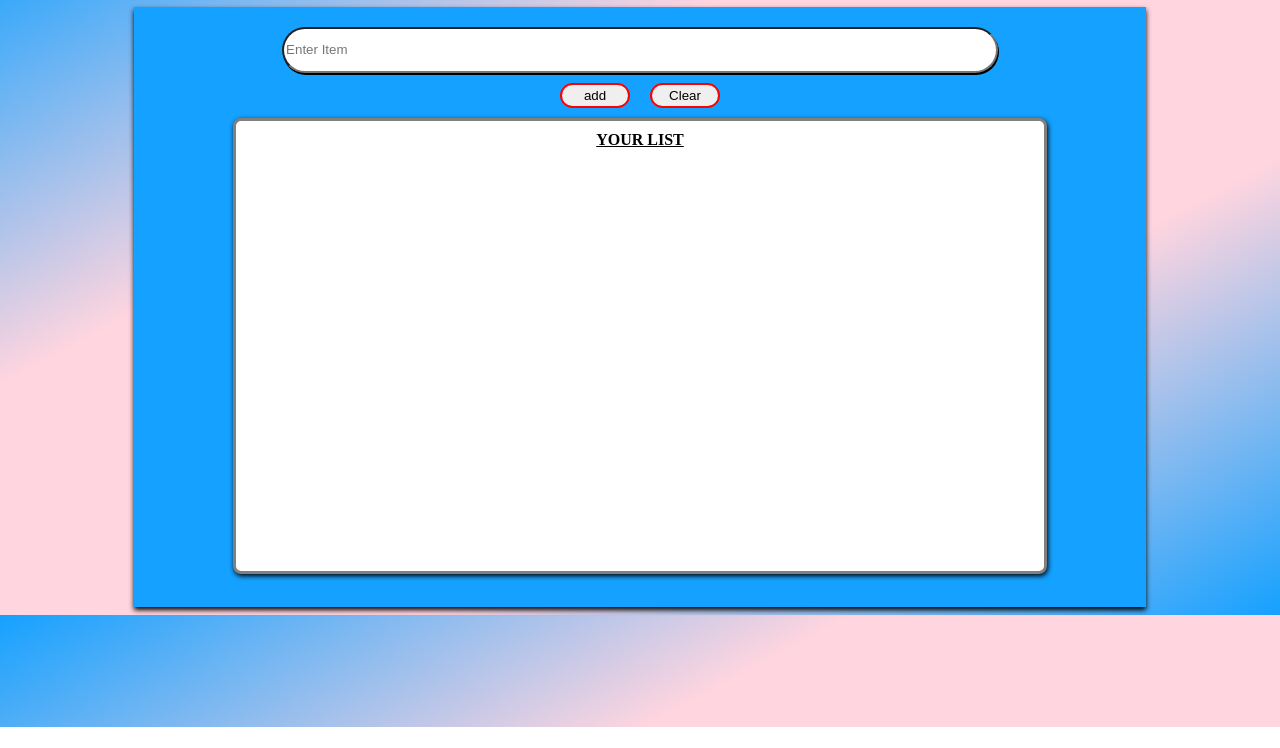
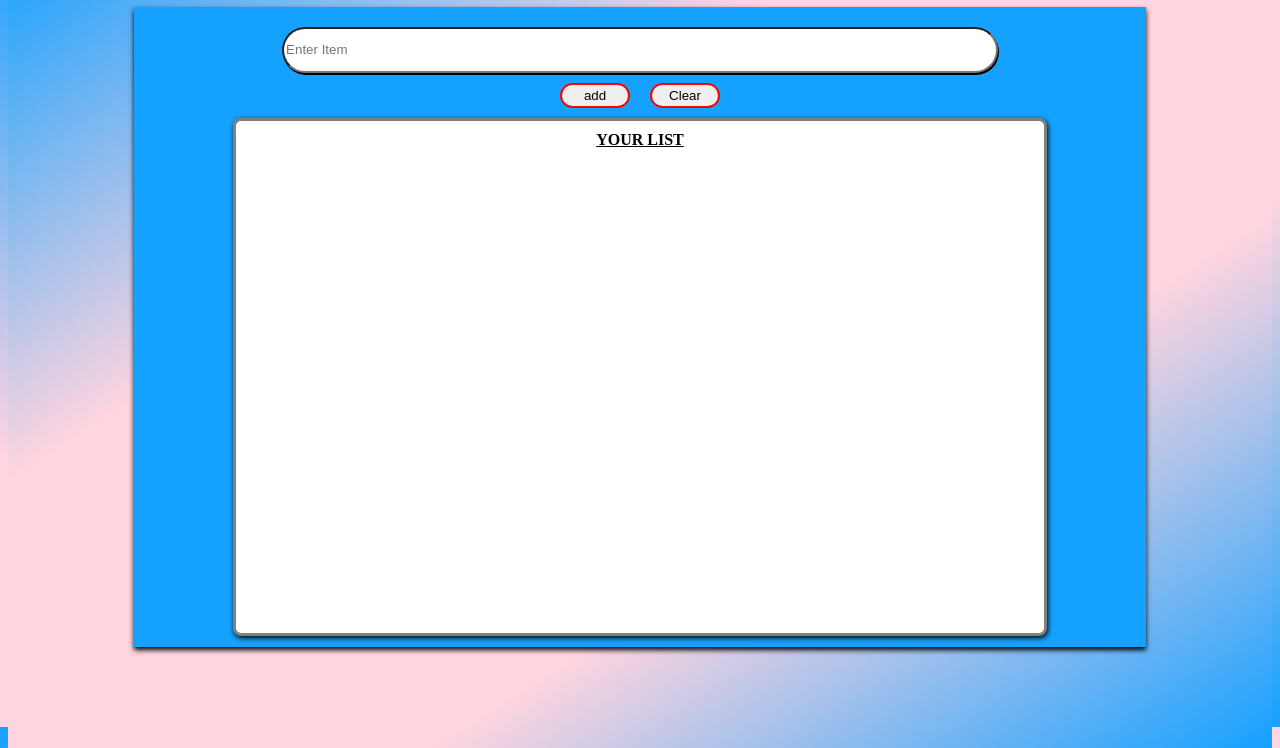
Before and after one commit to RDCasual116/TO-DO-LIST, a plain HTML site: page index.html in a window 1280 px wide. Shown: the part 73-821 px from the top of the page. Before the commit the page ends 800 px from the top, so only its background shows below. Drawn offline with Linux system fonts and the light colour scheme.

Commit message:
Update index.css

```diff
--- a/index.css
+++ b/index.css
@@ -1,11 +1,12 @@
 *{
 /*border:1px solid black;*/
 }
-body{
+html,body{
 background:linear-gradient(to bottom right,#15a1ff,#ffd5df,#ffd5df,#15a1ff);
+height:100%;
 }
 .main{
-height:600px;
+height:80%;
 width:80%;
 margin:auto auto;
 box-shadow:0px 3px 5px;
@@ -40,7 +41,7 @@ margin:10px;
 margin:0 auto 10px auto;
 border:3px solid grey;
 width:80%;
-height:450px;
+height:80%;
 border-radius:8px;
 box-shadow:1px 2px 5px;
 background-color:white;
```
